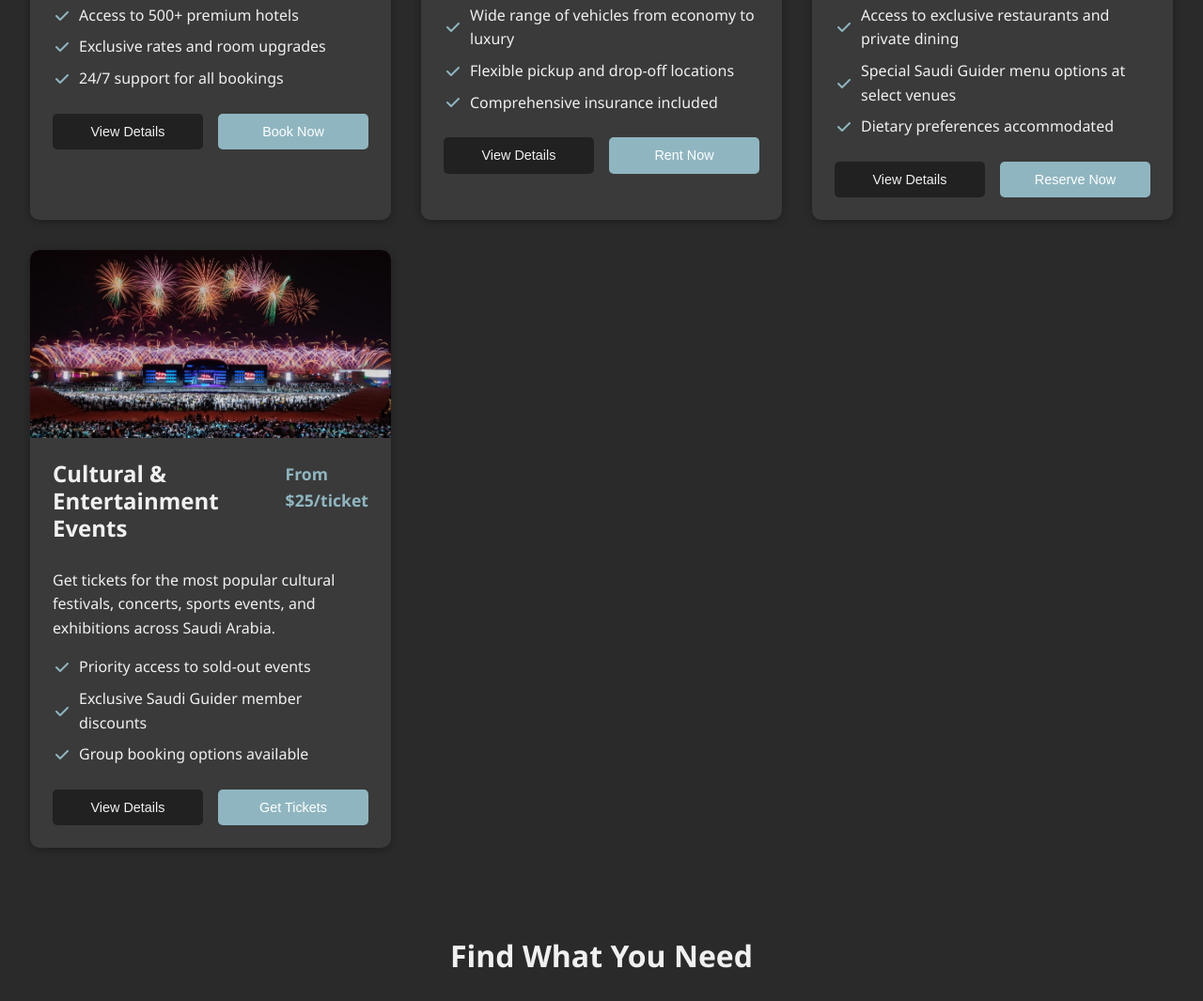
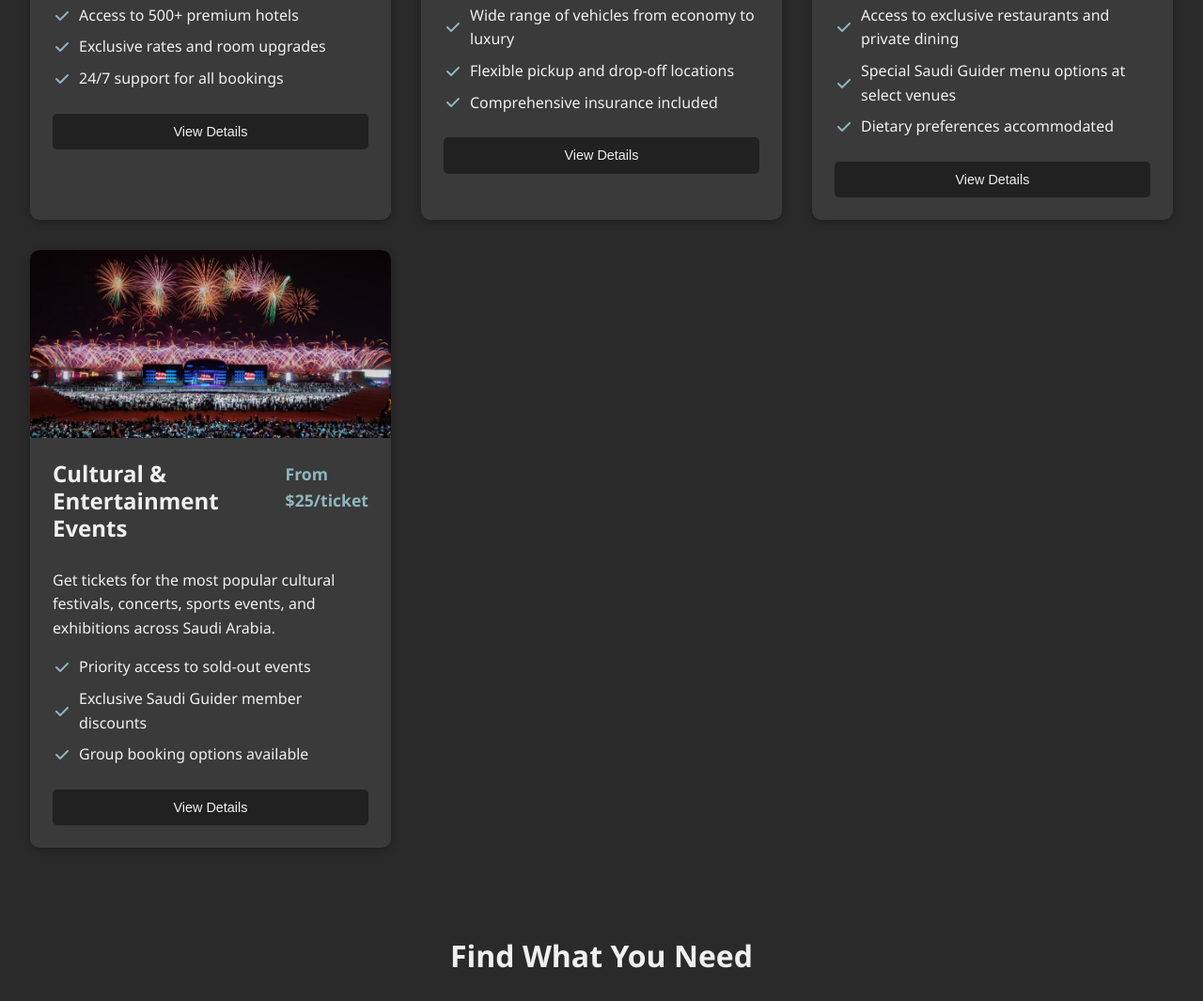
Before and after one commit to almr6h/SaudiGuider, a plain HTML site: page services.html in a window 1280 px wide. Shown: the part 940-2005 px from the top of the page at 94% size. Drawn offline with Linux system fonts and the light colour scheme.

Commit message:
Update services.html

```diff
--- a/services.html
+++ b/services.html
@@ -1592,12 +1592,6 @@
                   >
                     View Details
                   </button>
-                  <button
-                    class="book-now-btn"
-                    aria-label="Book a luxury hotel now"
-                  >
-                    Book Now
-                  </button>
                 </div>
               </div>
             </div>
@@ -1642,9 +1636,7 @@
                   >
                     View Details
                   </button>
-                  <button class="book-now-btn" aria-label="Rent a car now">
-                    Rent Now
-                  </button>
+
                 </div>
               </div>
             </div>
@@ -1689,12 +1681,7 @@
                   >
                     View Details
                   </button>
-                  <button
-                    class="book-now-btn"
-                    aria-label="Book a restaurant now"
-                  >
-                    Reserve Now
-                  </button>
+
                 </div>
               </div>
             </div>
@@ -1738,12 +1725,7 @@
                   >
                     View Details
                   </button>
-                  <button
-                    class="book-now-btn"
-                    aria-label="Book event tickets now"
-                  >
-                    Get Tickets
-                  </button>
+
                 </div>
               </div>
             </div>
@@ -3070,7 +3052,7 @@ async function handleReservation(serviceId, serviceType, event) {
   if (existingMsg) existingMsg.remove();
 
   const pointsMessage = pointsEarned > 0
-    ? `<p>You earned ${pointsEarned} loyalty points!</p>`
+    ? `<p><i class="fas fa-coins" style="color: gold;"></i> You earned ${pointsEarned} loyalty points!</p>`
     : '';
 
   const successMsg = document.createElement('div');
```
